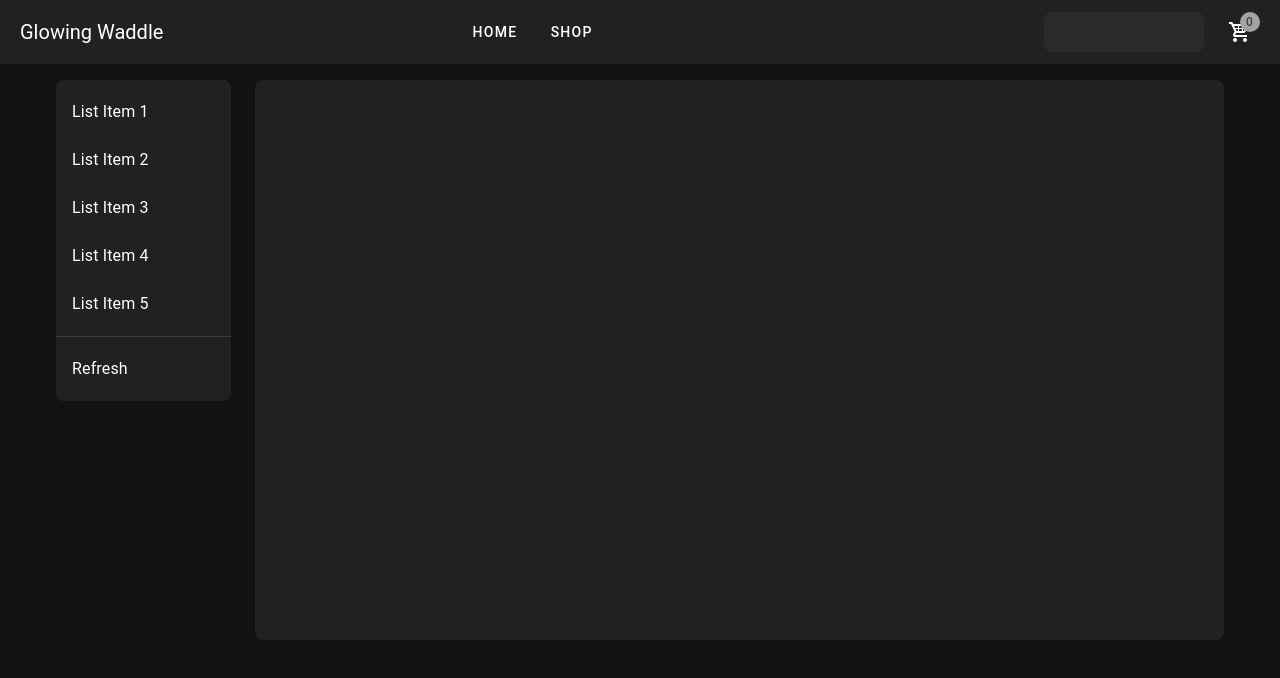
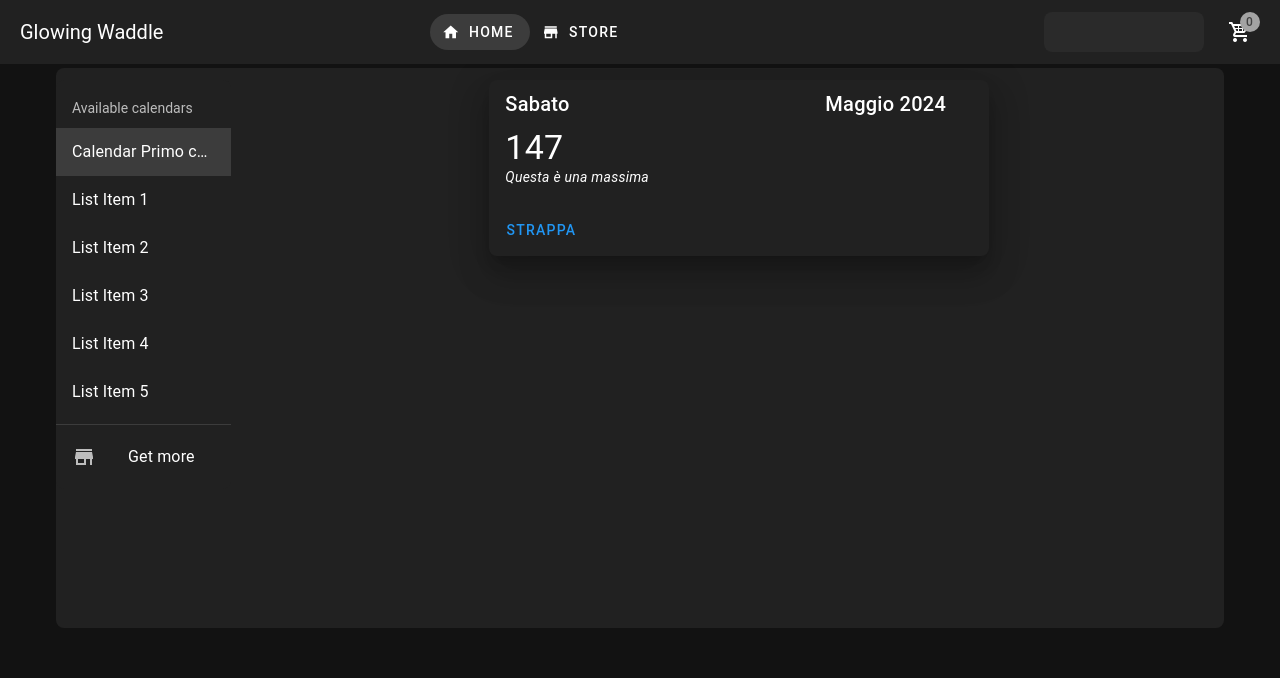
Before and after one commit to Daniele-Tentoni/glowing-waddle, a Vue app: page /first in a window 1280 px wide. Shown: the top 678 px of the page. Built offline with nearby package versions, Linux system fonts and the light colour scheme.

Commit message:
fix: move to first calendar in Homeview

```diff
--- a/src/App.vue
+++ b/src/App.vue
@@ -4,7 +4,10 @@ import { useCart } from './stores/cart';
 import { onMounted } from 'vue';
 import { useTitle } from '@vueuse/core';
 
-const links = ['home', 'shop'];
+const links = [
+  { title: 'home', icon: 'mdi-home' },
+  { title: 'store', icon: 'mdi-store' },
+];
 
 const cart = useCart();
 
@@ -20,9 +23,10 @@ onMounted(() => {
       <VAppBarTitle>Glowing Waddle</VAppBarTitle>
       <VBtn
         v-for="link in links"
-        :key="link"
-        :text="link"
-        :to="{ name: link }"
+        :key="link.title"
+        :text="link.title"
+        :to="{ name: link.title }"
+        :prepend-icon="link.icon"
         variant="text"
       ></VBtn>
 
@@ -47,18 +51,6 @@ onMounted(() => {
     <v-main>
       <v-container>
         <v-row>
-          <v-col cols="2">
-            <v-sheet rounded="lg">
-              <v-list rounded="lg">
-                <v-list-item v-for="n in 5" :key="n" :title="`List Item ${n}`" link></v-list-item>
-
-                <v-divider class="my-2"></v-divider>
-
-                <v-list-item color="grey-lighten-4" title="Refresh" link></v-list-item>
-              </v-list>
-            </v-sheet>
-          </v-col>
-
           <v-col>
             <v-sheet min-height="70vh" rounded="lg">
               <RouterView></RouterView>
--- a/src/router/index.ts
+++ b/src/router/index.ts
@@ -1,7 +1,8 @@
 import { createRouter, createWebHistory } from 'vue-router';
 import HomeView from '../views/HomeView.vue';
-import ShopView from '../views/shop/ShopView.vue';
+import StoreView from '../views/store/StoreView.vue';
 import CartView from '@/views/cart/CartView.vue';
+import CalendarView from '@/views/calendar/CalendarView.vue';
 
 const router = createRouter({
   history: createWebHistory(import.meta.env.BASE_URL),
@@ -10,11 +11,16 @@ const router = createRouter({
       path: '/',
       name: 'home',
       component: HomeView,
+      children: [{
+        path: ':id',
+        name: 'calendar',
+        component: CalendarView
+      }]
     },
     {
-      path: '/shop',
-      name: 'shop',
-      component: ShopView,
+      path: '/store',
+      name: 'store',
+      component: StoreView,
     },
     {
       path: '/cart',
--- a/src/stores/cal.ts
+++ b/src/stores/cal.ts
@@ -22,6 +22,7 @@ export class D implements Day {
 }
 
 export type Cal = {
+  id: string;
   name: string;
   days: Day[];
 };
@@ -29,7 +30,8 @@ export type Cal = {
 export const useCal = defineStore('cal', () => {
   const lastWrapped = useStorage('cal.lastWrapped', 0, localStorage, { mergeDefaults: true });
   const cal = ref<Cal>({
-    name: 'first',
+    id: "first",
+    name: 'Primo calendario',
     days: [
       { num: 147, text: 'Questa è una massima' },
       { num: 148, text: 'Questa è una massima' },
--- a/src/views/HomeView.vue
+++ b/src/views/HomeView.vue
@@ -1,28 +1,46 @@
 <script setup lang="ts">
 import { useCal } from '@/stores/cal';
-import { computed } from 'vue';
+import { onMounted } from 'vue';
+import { useRoute, useRouter } from 'vue-router';
 
 const cal = useCal();
-const day = computed(() => cal.firstUnwrappedDay);
+const route = useRoute();
+const router = useRouter();
+onMounted(() => {
+  if (route.name !== 'calendar' || !route.params.id) {
+    router.push({ name: 'calendar', params: { id: cal.cal.id } });
+  }
+});
 </script>
 
 <template>
-  <VCard v-if="!day"> No day selected {{ cal.day }} </VCard>
-  <VCard v-else width="500" class="ma-auto" elevation="20">
-    <VCardTitle>
-      <VRow>
-        <VCol> Sabato </VCol>
-        <VSpacer> </VSpacer>
-        <VCol> Maggio 2024 </VCol>
-      </VRow>
-    </VCardTitle>
-    <VCardText>
-      <span class="text-h4">{{ day?.num }}</span>
-      <br />
-      <i>{{ day?.text }}</i>
-    </VCardText>
-    <VCardActions>
-      <VBtn @click="cal.takeAway(day?.num)">Strappa</VBtn>
-    </VCardActions>
-  </VCard>
+  <VRow>
+    <VCol cols="2">
+      <VSheet rounded="lg">
+        <VList rounded="lg">
+          <VListSubheader>Available calendars</VListSubheader>
+          <VListItem
+            :title="`Calendar ${cal.cal.name}`"
+            link
+            :to="{ name: 'calendar', params: { id: cal.cal.id } }"
+          ></VListItem>
+          <VListItem v-for="n in 5" :key="n" :title="`List Item ${n}`" link></VListItem>
+
+          <VDivider class="my-2"></VDivider>
+
+          <VListItem
+            color="grey-lighten-4"
+            prepend-icon="mdi-store"
+            title="Get more"
+            link
+            :to="{ name: 'store' }"
+          ></VListItem>
+        </VList>
+      </VSheet>
+    </VCol>
+
+    <VCol>
+      <RouterView></RouterView>
+    </VCol>
+  </VRow>
 </template>
--- /dev/null
+++ b/src/views/calendar/CalendarView.vue
@@ -0,0 +1,28 @@
+<script setup lang="ts">
+import { useCal } from '@/stores/cal';
+import { computed } from 'vue';
+
+const cal = useCal();
+const day = computed(() => cal.firstUnwrappedDay);
+</script>
+
+<template>
+  <VCard v-if="!day"> No day selected {{ cal.day }} </VCard>
+  <VCard v-else max-width="500" class="ma-auto" elevation="20">
+    <VCardTitle>
+      <VRow>
+        <VCol> Sabato </VCol>
+        <VSpacer> </VSpacer>
+        <VCol> Maggio 2024 </VCol>
+      </VRow>
+    </VCardTitle>
+    <VCardText>
+      <span class="text-h4">{{ day?.num }}</span>
+      <br />
+      <i>{{ day?.text }}</i>
+    </VCardText>
+    <VCardActions>
+      <VBtn @click="cal.takeAway(day?.num)">Strappa</VBtn>
+    </VCardActions>
+  </VCard>
+</template>
--- a/src/views/shop/ShopView.vue
+++ b/src/views/store/StoreView.vue
@@ -50,7 +50,7 @@ const filtered = computed(() => {
       </VCol>
       <VSpacer></VSpacer>
       <VCol>
-        <VTextField data-test="text-filter" label="Filter" v-model="textFilter"></VTextField>
+        <VTextField prepend-inner-icon="mdi-magnify" data-test="text-filter" label="Filter" v-model="textFilter"></VTextField>
       </VCol>
     </VRow>
     <VRow>
@@ -70,7 +70,11 @@ const filtered = computed(() => {
             <VBtn v-else @click="removeFromCart(item)" prepend-icon="mdi-cart-arrow-up"
               >Remove</VBtn
             >
-            <VBtn @click="info" icon="mdi-information-symbol"></VBtn>
+            <VTooltip text="More info">
+              <template #activator="{ props }">
+                <VBtn v-bind="props" @click="info" icon="mdi-information-symbol"></VBtn>
+              </template>
+            </VTooltip>
           </VCardActions>
         </VCard>
       </VCol>
```
